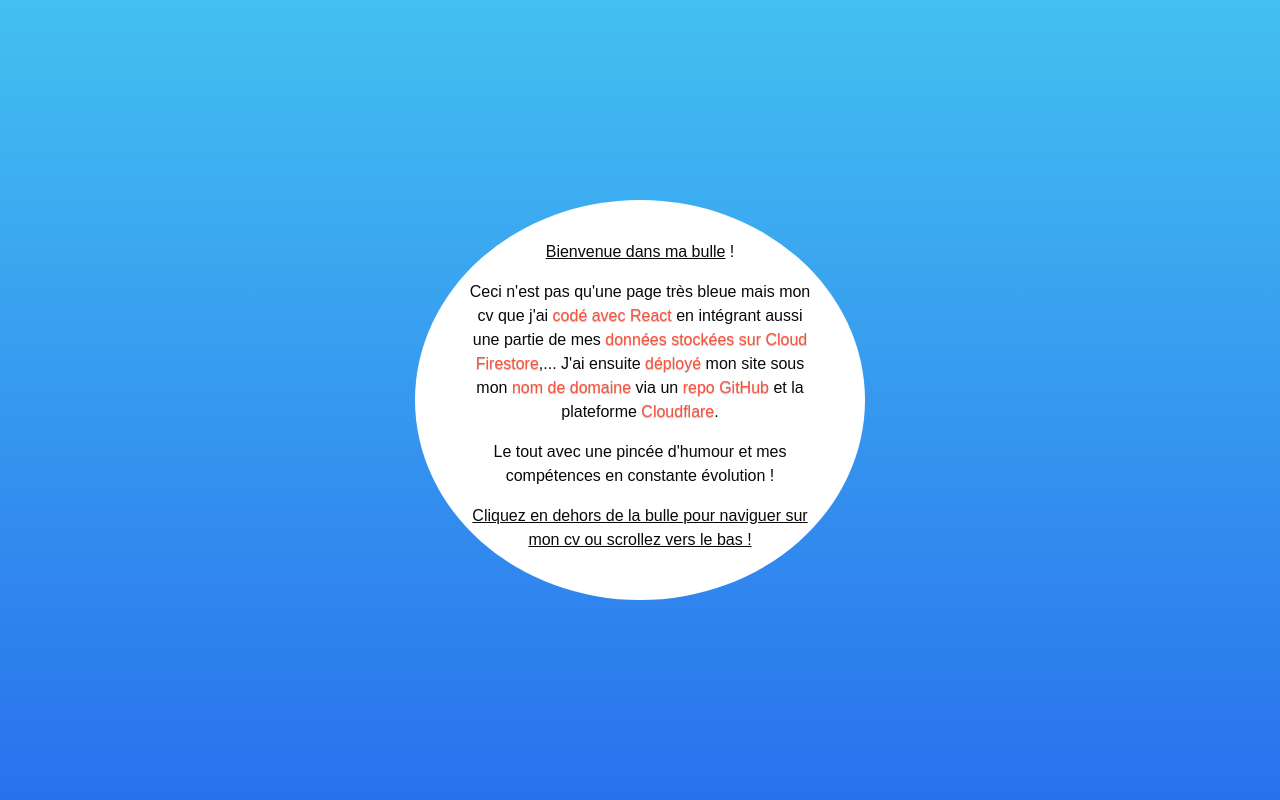
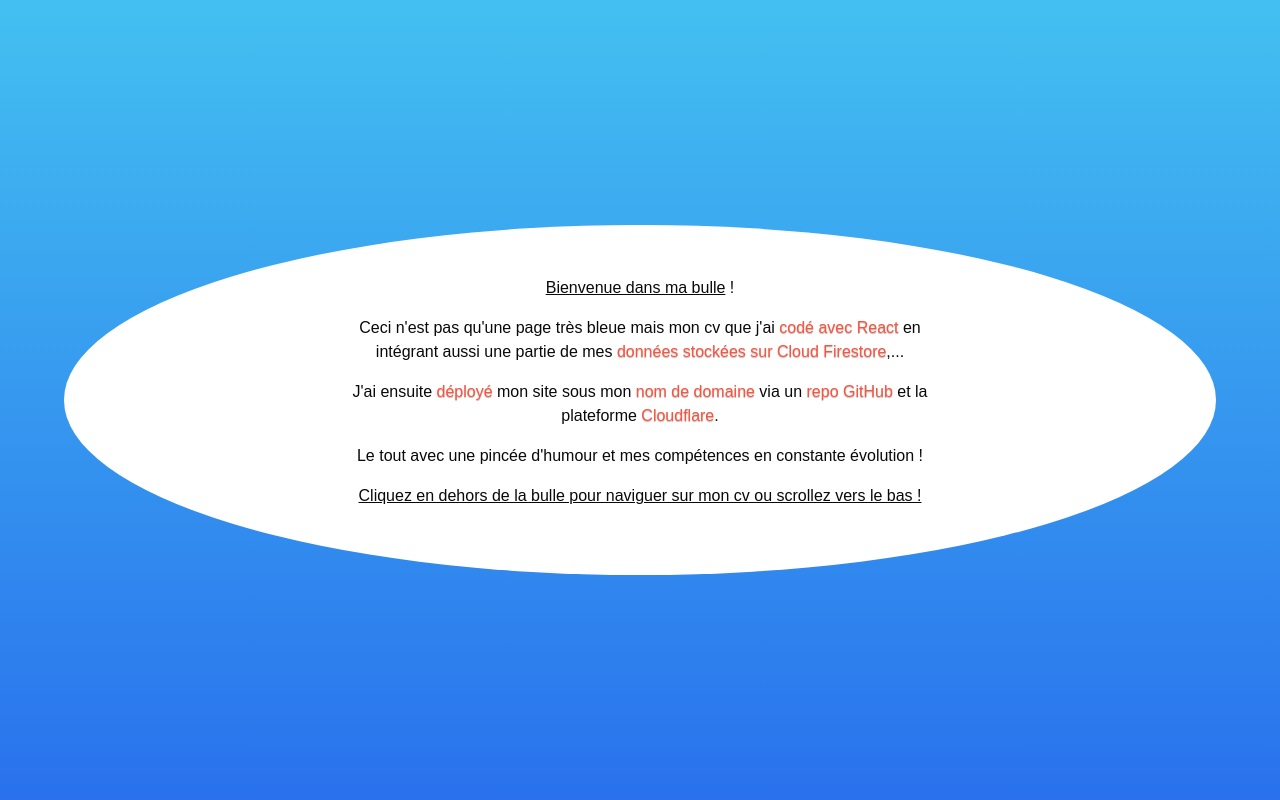
Before and after one commit to JessieB-pro/my-cv, a React (Vite) app: page /presentation in a window 1280 px wide. Shown: the top 800 px of the page. Built offline with nearby package versions, Linux system fonts and the light colour scheme; no server answers; a web font is replaced by a local one.

Commit message:
pop up updated

```diff
--- a/src/App.css
+++ b/src/App.css
@@ -57,16 +57,17 @@ img {
 
 #pop-up {
     border-radius: 50% !important;
-    width: 450px;
-    height: 400px;
+    padding: 4% 20%;
+    max-width: 90%;
+    max-height: 60%;
     z-index: 1100;
-    padding: 40px;
 }
 
 #pop-up p {
     color: rgb(9, 9, 9);
     margin-left: 10px;
     margin-right: 10px;
+    font-size: clamp(0.8rem, 2.5vw, 1rem);
 }
 
 #pop-up p span {
--- a/src/components/PopUp.jsx
+++ b/src/components/PopUp.jsx
@@ -51,7 +51,8 @@ export default function PopUp() {
           >
             <p><u>Bienvenue dans ma bulle</u> !</p>
             <p>Ceci n'est pas qu'une page très bleue mais mon cv que j'ai <span>codé avec React</span> en intégrant aussi une partie de mes <span>données stockées sur Cloud Firestore</span>,...
-              J'ai ensuite <span>déployé</span> mon site sous mon <span>nom de domaine</span> via un <span>repo GitHub</span> et la plateforme <span>Cloudflare</span>.
+            </p>
+            <p>J'ai ensuite <span>déployé</span> mon site sous mon <span>nom de domaine</span> via un <span>repo GitHub</span> et la plateforme <span>Cloudflare</span>.
             </p>
             <p>Le tout avec une pincée d'humour et mes compétences en constante évolution !</p>
             <p><u>Cliquez en dehors de la bulle pour naviguer sur mon cv ou scrollez vers le bas !</u></p>
```
